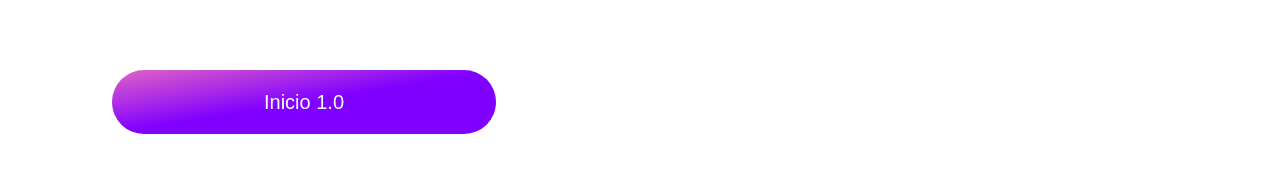
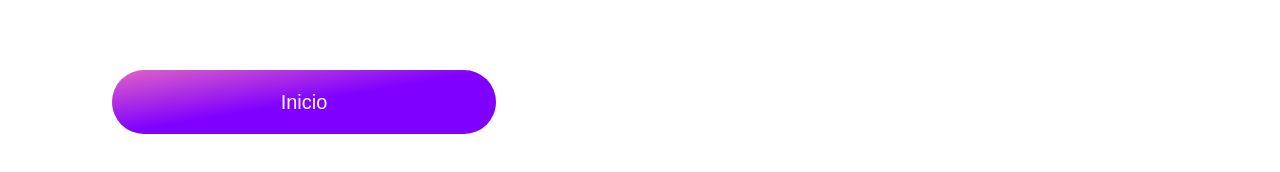
Before and after one commit to jhzl1/huits, a React (Create React App) app: page / in a window 1280 px wide. Shown: the part 400-572 px from the top of the page. Built offline with nearby package versions, Linux system fonts and the light colour scheme.

Commit message:
rename and create footer

```diff
--- a/src/components/CtaPage.tsx
+++ b/src/components/CtaHome.tsx
@@ -1,16 +1,16 @@
 import { Custom } from "./custom";
 
-const CtaPage = () => {
+const CtaHome = () => {
   return (
     <div id="cta-container" className="h-screen flex items-center px-28">
       <div>
         <h2 className="text-white text-7xl my-5">Vive libre,</h2>
         <h2 className="text-white text-7xl my-5">vive Huit´s</h2>
 
-        <Custom.Button className="px-10 py-3 text-xl w-96 h-16">Inicio 1.0</Custom.Button>
+        <Custom.Button className="px-10 py-3 text-xl w-96 h-16">Inicio</Custom.Button>
       </div>
     </div>
   );
 };
 
-export default CtaPage;
+export default CtaHome;
--- /dev/null
+++ b/src/components/Footer.tsx
@@ -0,0 +1,5 @@
+const Footer = () => {
+  return <div>Footer</div>;
+};
+
+export default Footer;
--- a/src/pages/HomePage.tsx
+++ b/src/pages/HomePage.tsx
@@ -1,4 +1,4 @@
-import CtaPage from "components/CtaPage";
+import CtaPage from "components/CtaHome";
 
 const HomePage = () => {
   return (
```
